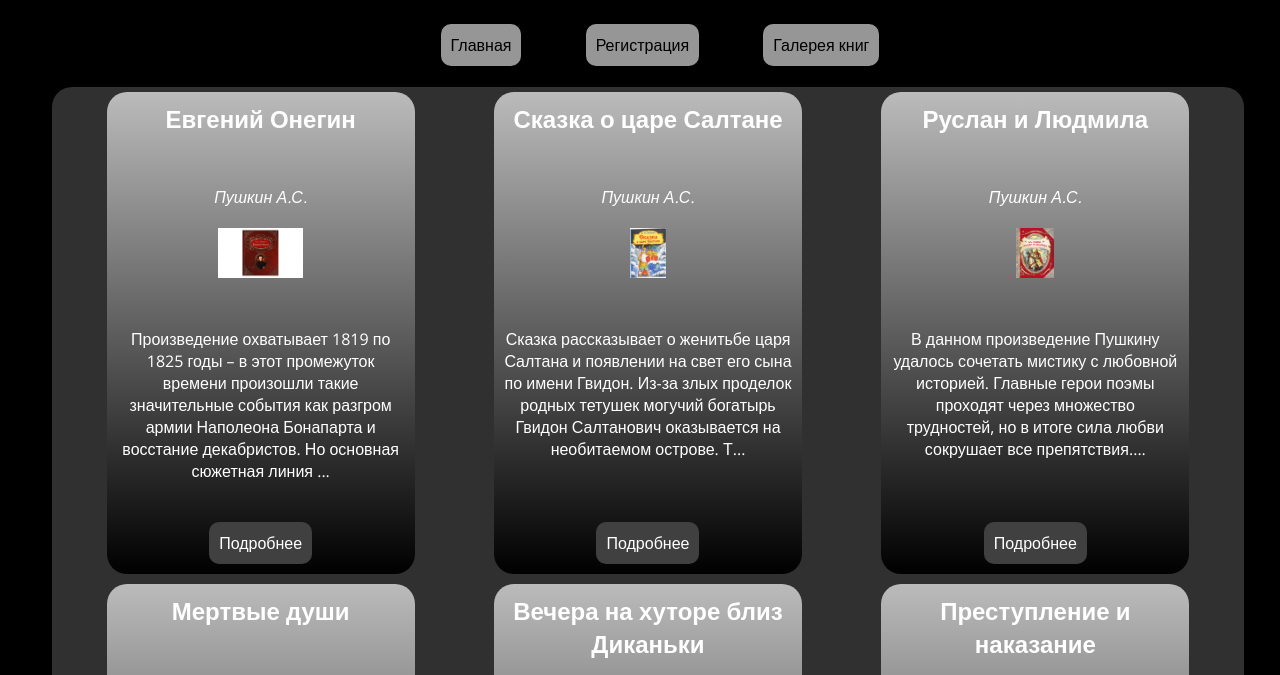
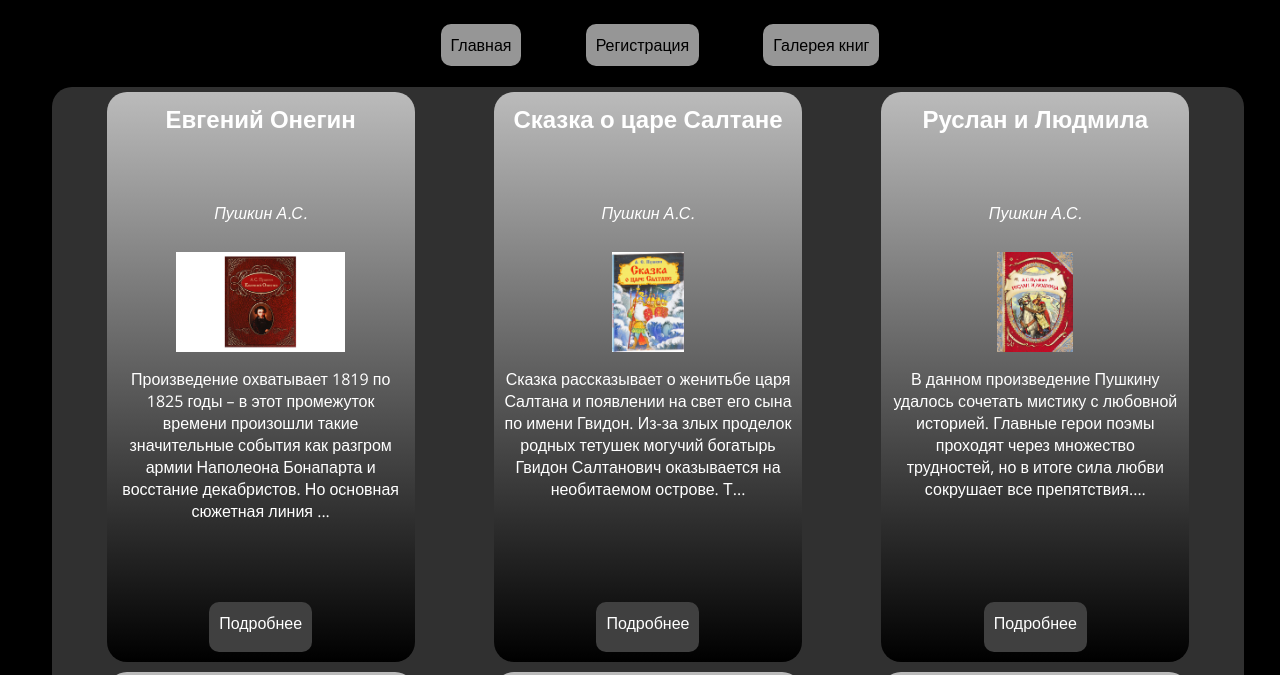
Before and after one commit to Martell805/DLL, a plain HTML site: page book_gallery.html in a window 1280 px wide. Shown: the part 63-738 px from the top of the page. Drawn offline with nearby package versions, Linux system fonts and the light colour scheme.

Commit message:
Window fix and image on book card increased

```diff
--- a/scripts/book_gallery.js
+++ b/scripts/book_gallery.js
@@ -17,7 +17,7 @@ for(let id in books) {
     book_author.href = "author.html?id=" + books[id].author_id;
 
     let book_img = document.createElement("img");
-    book_img.style.height = "50px";
+    book_img.style.height = "100px";
     book_img.style.display = "inline-block";
     book_img.src = books[id].img[0];
 
--- a/styles/main.css
+++ b/styles/main.css
@@ -25,6 +25,7 @@ body {
     display: flex;
     flex-direction: column;
     justify-content: space-between;
+    max-width: 100%;
 }
 
 h1 {
```
